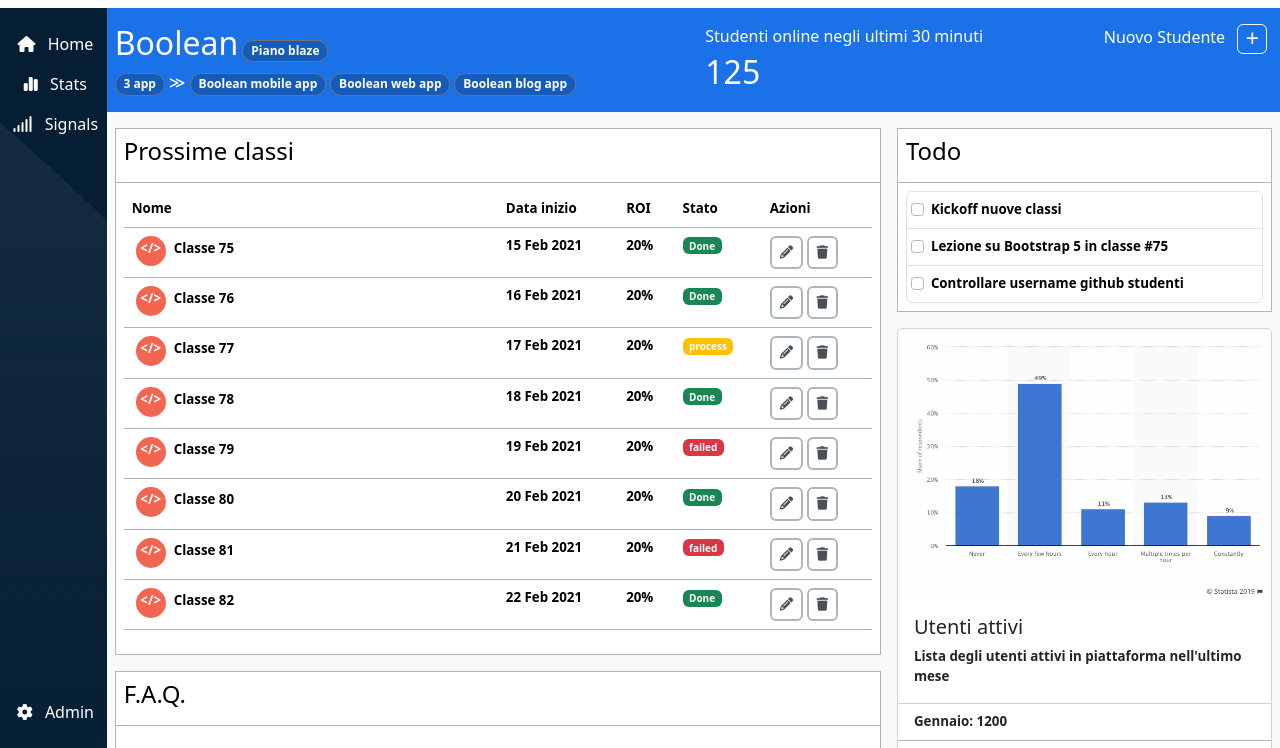
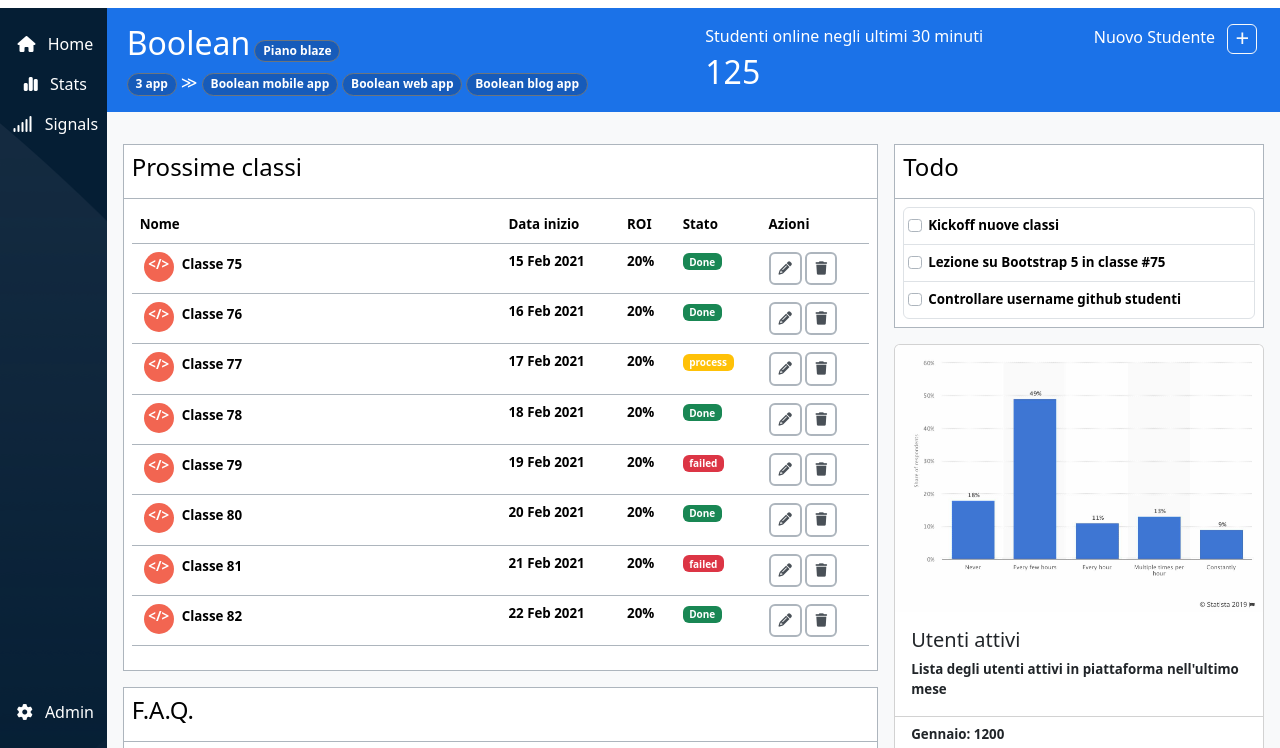
Before and after one commit to AlvaroArbaiza/html-css-bootstrap-dashboard, a plain HTML site: page index.html in a window 1280 px wide. Shown: the part 52-800 px from the top of the page. Drawn offline with nearby package versions, Linux system fonts and the light colour scheme.

Commit message:
Refactoring e pulizia del codice html e css

```diff
--- a/assets/css/style.css
+++ b/assets/css/style.css
@@ -82,11 +82,13 @@ main #prossime-classi table tbody tr td .icona-classe::before {
     background-color: #f26551;
 }
 
+/* nested table - icons azioni */
 main #prossime-classi table .fa-solid:hover {
     cursor: pointer;
     background-color: lightgrey;
 }
 
+/* Offcanvas on mobile responsive */
 main #header-main .offcanvas-end {
     width: 100%;
 }
--- a/index.html
+++ b/index.html
@@ -99,8 +99,6 @@
                 </div>
             </div>
         </div>
-
-
     </header>
 
     <div id="container-sbar-main" class="container-fluid">
@@ -145,14 +143,15 @@
                         <span class="d-none d-md-inline-block ms-3 ms-lg-2">Admin</span>
                     </a>
                 </div>
-
             </aside>
 
             <!-- MAIN -->
             <main class="col-10 col-sm-11 col-md-10 col-lg-11 p-0 overflow-y-auto bg-body-tertiary">
 
+                <div class="container-fluid m-0 p-0">
+
                     <!-- head -->
-                <section id="header-main" class="row text-white d-flex flex-column flex-sm-row flex-sm-nowrap py-3 px-2 row-gap-3">
+                    <section id="header-main" class="row text-white flex-column flex-sm-row flex-sm-nowrap m-0 py-3 px-2 row-gap-3">
 
                         <!-- nuovo studente -->
                         <div id="nuovo-studente" class="col col-lg-2 order-3 text-sm-center">
@@ -289,7 +288,7 @@
                                 <span>&#8811;</span>
                                 <span class="badge rounded-pill bg-badge-main btn btn-secondary fw-semibold d-md-none">&#43;</span>
 
-                            <!-- hidden on mobile and tablet -->
+                                <!-- hidden only on mobile and tablet -->
                                 <span class="badge rounded-pill bg-badge-main btn btn-secondary fw-semibold d-none d-md-inline-block">Boolean mobile app</span>
                                 <span class="badge rounded-pill bg-badge-main btn btn-secondary fw-semibold d-none d-md-inline-block">Boolean web app</span>
                                 <span class="badge rounded-pill bg-badge-main btn btn-secondary fw-semibold d-none d-md-inline-block">Boolean blog app</span>
@@ -304,8 +303,9 @@
                     </section>
 
                     <!-- body -->
-                <div class="row py-3 px-2 g-3">
+                    <div class="row m-0 py-3 px-2 g-3">
 
+                        <!-- left side after 992px -->
                         <div class="col-12 col-lg-8 d-flex flex-column gap-3">
 
                             <!-- prossime classi -->
@@ -342,8 +342,8 @@
                                                     </thead>
 
                                                     <tbody>
+                                                        <tr>
 
-                                                    <tr>
                                                             <!-- nome -->
                                                             <td>
                                                                 <span class="icona-classe fw-semibold ms-1">Classe 75</span>
@@ -360,7 +360,7 @@
                                                             <td>
                                                                 <span class="badge text-bg-success">Done</span>
                                                             </td>
-                                                        <!-- azione -->
+                                                            <!-- azioni -->
                                                             <td>
                                                                 <i class="fa-solid fa-pencil text-dark-emphasis border border-2 rounded border-dark-subtle p-2"></i>
                                                                 <i class="fa-solid fa-trash text-dark-emphasis border border-2 rounded border-dark-subtle p-2"></i>
@@ -384,7 +384,7 @@
                                                             <td>
                                                                 <span class="badge text-bg-success">Done</span>
                                                             </td>
-                                                        <!-- azione -->
+                                                            <!-- azioni -->
                                                             <td>
                                                                 <i class="fa-solid fa-pencil text-dark-emphasis border border-2 rounded border-dark-subtle p-2"></i>
                                                                 <i class="fa-solid fa-trash text-dark-emphasis border border-2 rounded border-dark-subtle p-2"></i>
@@ -408,7 +408,7 @@
                                                             <td>
                                                                 <span class="badge text-bg-warning text-white">process</span>
                                                             </td>
-                                                        <!-- azione -->
+                                                            <!-- azioni -->
                                                             <td>
                                                                 <i class="fa-solid fa-pencil text-dark-emphasis border border-2 rounded border-dark-subtle p-2"></i>
                                                                 <i class="fa-solid fa-trash text-dark-emphasis border border-2 rounded border-dark-subtle p-2"></i>
@@ -432,7 +432,7 @@
                                                             <td>
                                                                 <span class="badge text-bg-success">Done</span>
                                                             </td>
-                                                        <!-- azione -->
+                                                            <!-- azioni -->
                                                             <td>
                                                                 <i class="fa-solid fa-pencil text-dark-emphasis border border-2 rounded border-dark-subtle p-2"></i>
                                                                 <i class="fa-solid fa-trash text-dark-emphasis border border-2 rounded border-dark-subtle p-2"></i>
@@ -456,7 +456,7 @@
                                                             <td>
                                                                 <span class="badge text-bg-danger">failed</span>
                                                             </td>
-                                                        <!-- azione -->
+                                                            <!-- azioni -->
                                                             <td>
                                                                 <i class="fa-solid fa-pencil text-dark-emphasis border border-2 rounded border-dark-subtle p-2"></i>
                                                                 <i class="fa-solid fa-trash text-dark-emphasis border border-2 rounded border-dark-subtle p-2"></i>
@@ -480,7 +480,7 @@
                                                             <td>
                                                                 <span class="badge text-bg-success">Done</span>
                                                             </td>
-                                                        <!-- azione -->
+                                                            <!-- azioni -->
                                                             <td>
                                                                 <i class="fa-solid fa-pencil text-dark-emphasis border border-2 rounded border-dark-subtle p-2"></i>
                                                                 <i class="fa-solid fa-trash text-dark-emphasis border border-2 rounded border-dark-subtle p-2"></i>
@@ -504,7 +504,7 @@
                                                             <td>
                                                                 <span class="badge text-bg-danger">failed</span>
                                                             </td>
-                                                        <!-- azione -->
+                                                            <!-- azioni -->
                                                             <td>
                                                                 <i class="fa-solid fa-pencil text-dark-emphasis border border-2 rounded border-dark-subtle p-2"></i>
                                                                 <i class="fa-solid fa-trash text-dark-emphasis border border-2 rounded border-dark-subtle p-2"></i>
@@ -528,7 +528,7 @@
                                                             <td>
                                                                 <span class="badge text-bg-success">Done</span>
                                                             </td>
-                                                        <!-- azione -->
+                                                            <!-- azioni -->
                                                             <td>
                                                                 <i class="fa-solid fa-pencil text-dark-emphasis border border-2 rounded border-dark-subtle p-2"></i>
                                                                 <i class="fa-solid fa-trash text-dark-emphasis border border-2 rounded border-dark-subtle p-2"></i>
@@ -536,11 +536,9 @@
                                                         </tr>
                                                     </tbody>
                                                 </table>
-
                                             </td>
                                         </tr>
                                     </tbody>
-
                                 </table>
                             </section>
 
@@ -567,12 +565,14 @@
 
                                                     <div class="accordion-item">
 
+                                                        <!-- question -->
                                                         <h2 class="accordion-header" id="flush-headingOne">
                                                             <button class="accordion-button collapsed fw-semibold" type="button" data-bs-toggle="collapse" data-bs-target="#flush-collapseOne" aria-expanded="false" aria-controls="flush-collapseOne">
                                                                 Come aggiungere un nuovo studente&#63;
                                                             </button>
                                                         </h2>
 
+                                                        <!-- answer -->
                                                         <div id="flush-collapseOne" class="accordion-collapse collapse" aria-labelledby="flush-headingOne" data-bs-parent="#accordionFlushExample">
                                                             <div class="accordion-body">
                                                                 <p>
@@ -584,12 +584,14 @@
 
                                                     <div class="accordion-item">
 
+                                                        <!-- question -->
                                                         <h2 class="accordion-header" id="flush-headingTwo">
                                                             <button class="accordion-button collapsed fw-semibold" type="button" data-bs-toggle="collapse" data-bs-target="#flush-collapseTwo" aria-expanded="false" aria-controls="flush-collapseTwo">
                                                                 Come posso accedere alle informazioni del mio account&#63;
                                                             </button>
                                                         </h2>
 
+                                                        <!-- answer -->
                                                         <div id="flush-collapseTwo" class="accordion-collapse collapse" aria-labelledby="flush-headingTwo" data-bs-parent="#accordionFlushExample">
                                                             <div class="accordion-body">
                                                                 <p>
@@ -598,13 +600,17 @@
                                                             </div>
                                                         </div>
                                                     </div>
+
                                                     <div class="accordion-item">
 
+                                                        <!-- question -->
                                                         <h2 class="accordion-header" id="flush-headingThree">
                                                             <button class="accordion-button collapsed fw-semibold" type="button" data-bs-toggle="collapse" data-bs-target="#flush-collapseThree" aria-expanded="false" aria-controls="flush-collapseThree">
                                                                 Posso usare questa dashboard da mobile&#63;
                                                             </button>
                                                         </h2>
+
+                                                        <!-- answer -->
                                                         <div id="flush-collapseThree" class="accordion-collapse collapse" aria-labelledby="flush-headingThree" data-bs-parent="#accordionFlushExample">
                                                             <div class="accordion-body">
                                                                 <p>
@@ -618,12 +624,10 @@
                                         </tr>
                                     </tbody>
                                 </table>
-
-
-
                             </section>
                         </div>
 
+                        <!-- right side after 992px -->
                         <div class="col-12 col-lg-4 d-flex flex-column gap-3">
 
                             <!-- todolist -->
@@ -672,7 +676,6 @@
                                         </tr>
                                     </tbody>
                                 </table>
-
                             </section>
 
                             <!-- card grafico -->
@@ -701,7 +704,7 @@
                             </section>
                         </div>
                     </div>
-
+                </div>
             </main>
         </div>
     </div>
```
Lines whose indentation alone changed are shown as unchanged.
